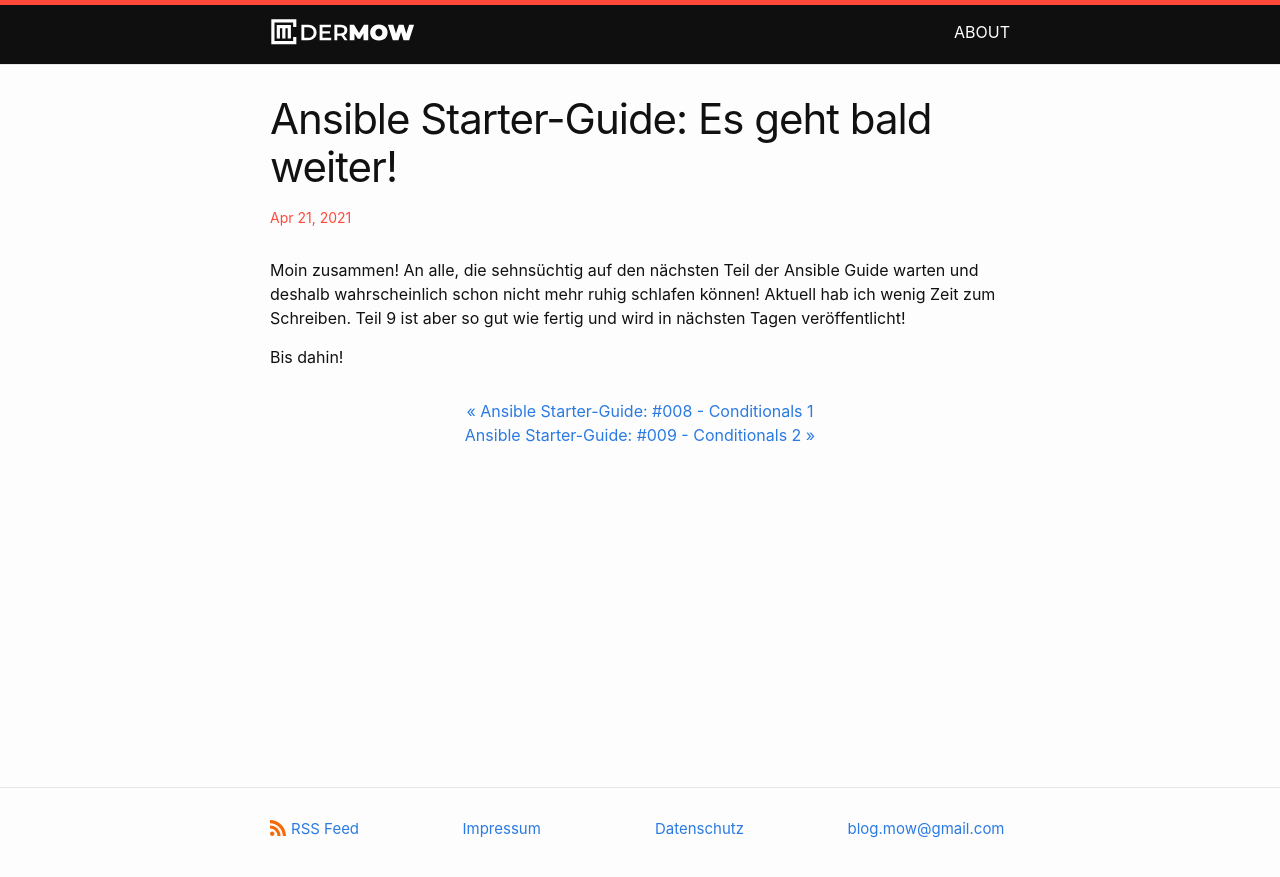
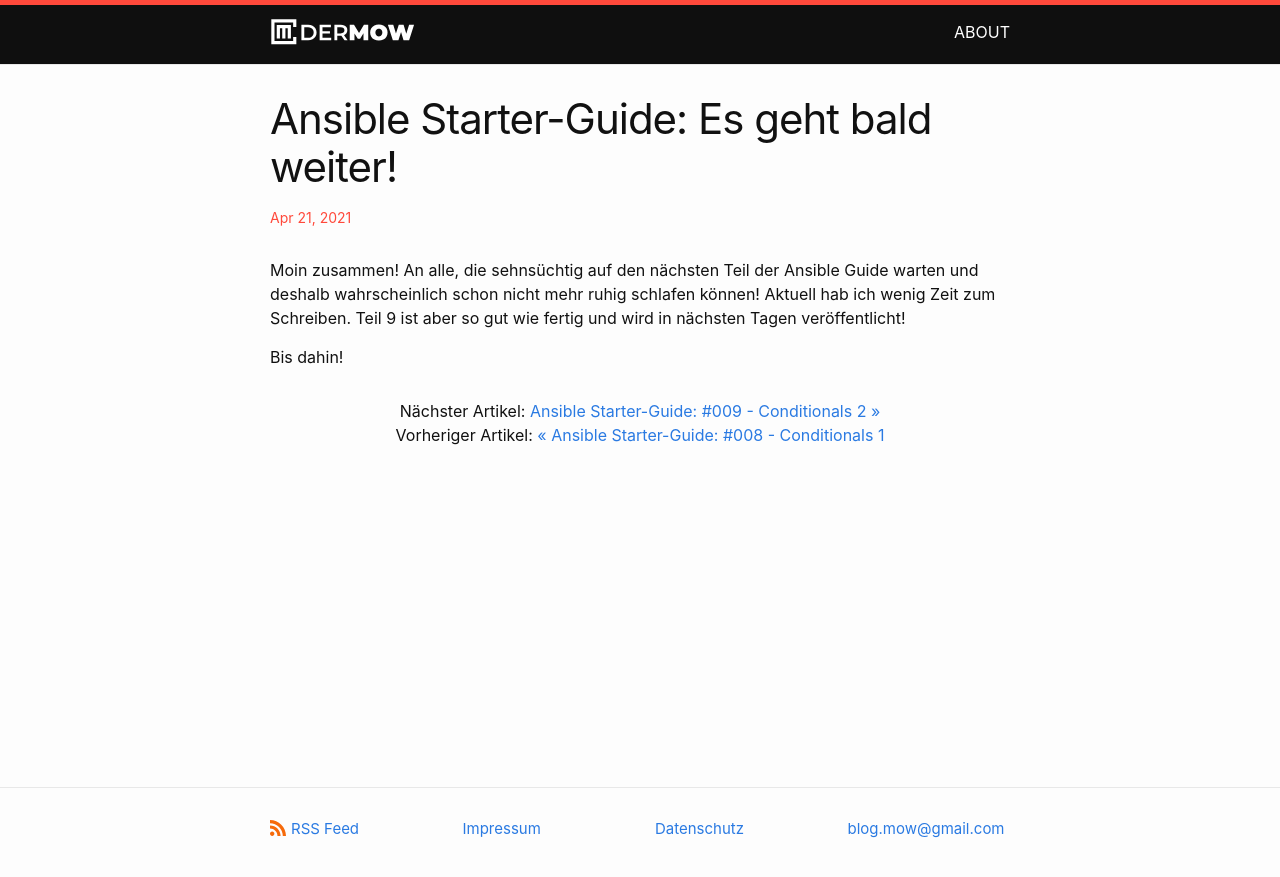
Before and after one commit to dermow/der-mow.de, a Jekyll site: the page built from _posts/2021-03-11-ansible-guide.markdown, in a window 1280 px wide. Shown: the top 877 px of the page. Built offline with Jekyll 4.4.1, drawn with Linux system fonts in a browser that asks for light colours; comment, search, counter and statistics services are not loaded.

Commit message:
Update post.html

```diff
--- a/_layouts/post.html
+++ b/_layouts/post.html
@@ -32,12 +32,14 @@ layout: default
 
   <center>
   <div class="PageNavigation">
+  {% if page.next.url %}
+    Nächster Artikel:
+    <a class="next" href="{{page.next.url}}">{{ page.next.title }} &raquo;</a>
+  {% endif %}
+    <br />
   {% if page.previous.url %}
+    Vorheriger Artikel:
     <a class="prev" href="{{page.previous.url}}">&laquo; {{ page.previous.title }}</a>
-  {% endif %}
-   <br />
-  {% if page.next.url %}
-    <a class="next" href="{{page.next.url}}">{{ page.next.title }} &raquo;</a>
   {% endif %}
   </div>
   <br />
```
